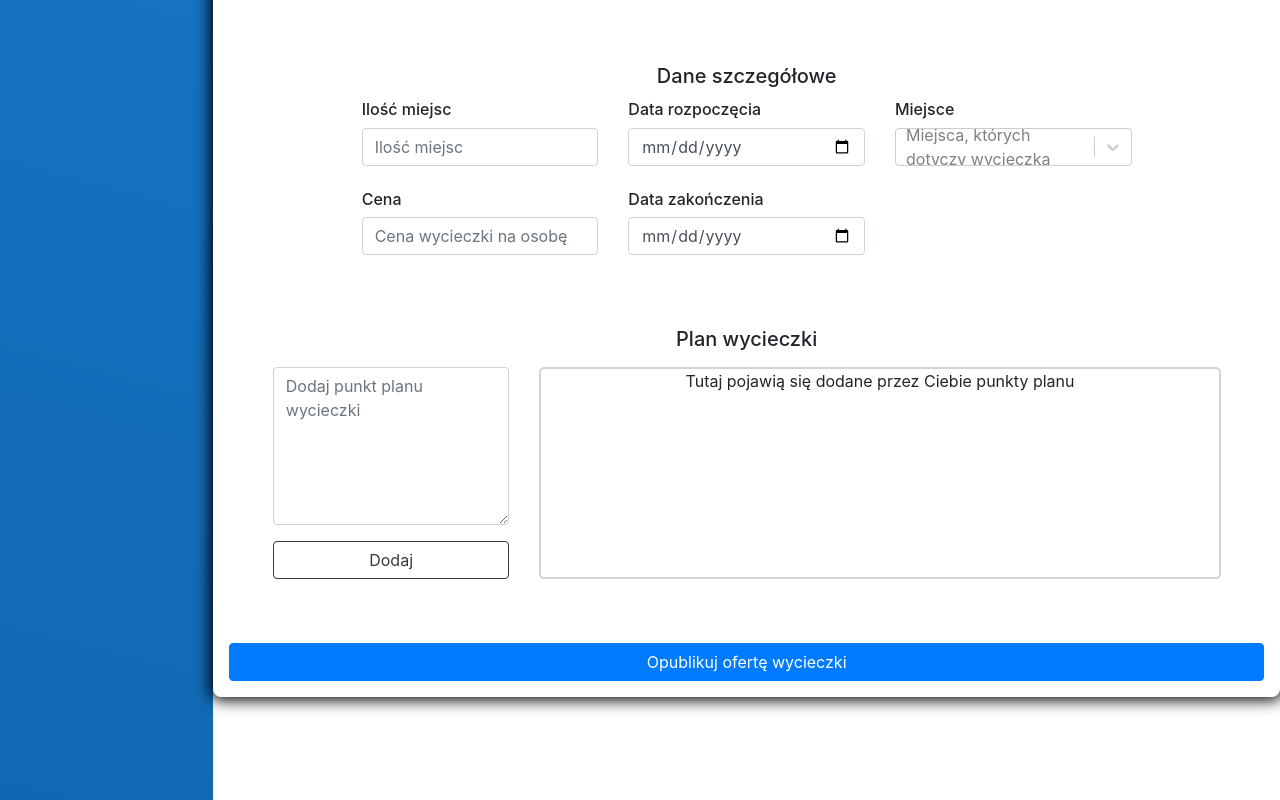
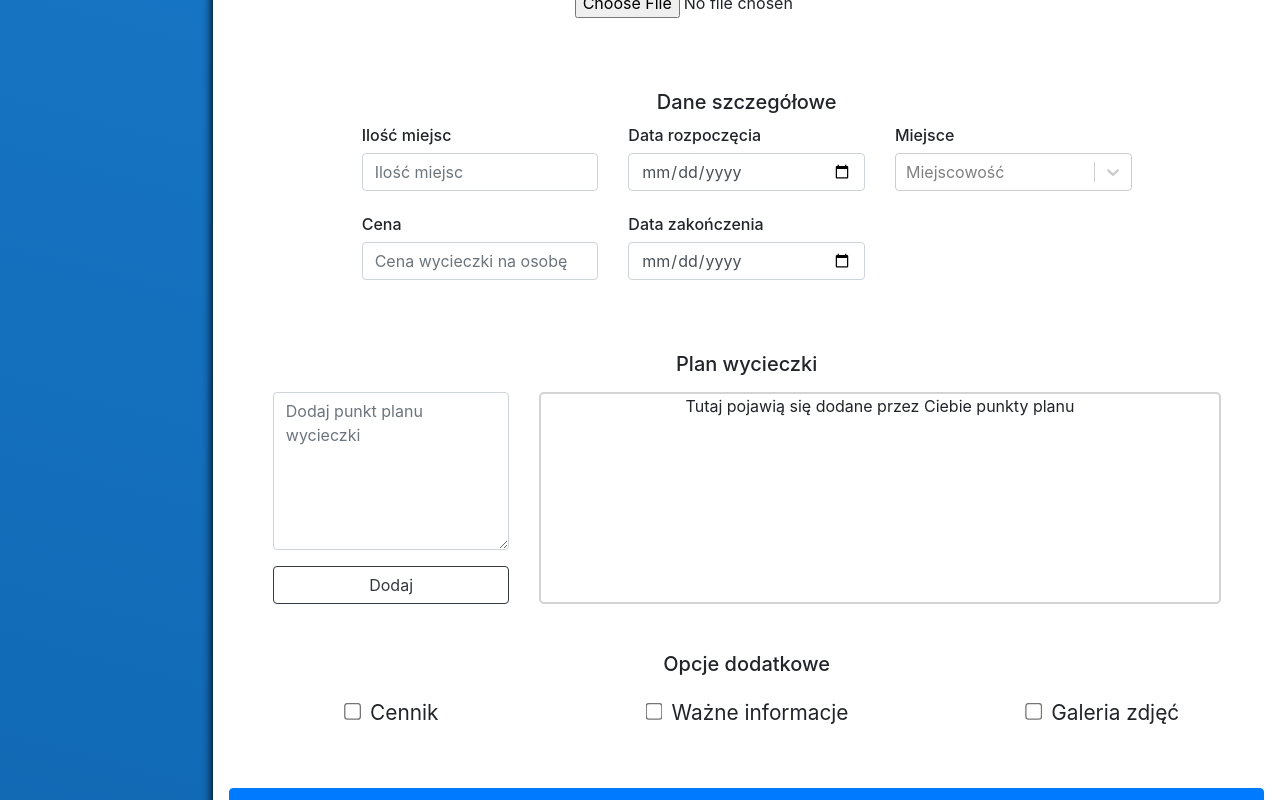
Before and after one commit to navuyi/Praca-Inzynierska-2022, a React (Create React App) app: page /account/guide/new-tour in a window 1280 px wide. Shown: the part 620-1420 px from the top of the page. Built offline with nearby package versions, Linux system fonts and the light colour scheme.

Commit message:
Added checkboxes for elective positions in tour creation

```diff
--- /dev/null
+++ b/src/components/GuideNewTourElectivesSelector.js
@@ -0,0 +1,24 @@
+import React from 'react'
+import {Row, FormControl, FormGroup, Col, Form} from "react-bootstrap";
+
+
+
+function GuideNewTourElectivesSelector(){
+    return(
+        <React.Fragment>
+            <Row className={"d-flex flex-row justify-content-around mt-3"}>
+                <Col xl={4} className={"d-flex justify-content-center"}>
+                    <Form.Check type="checkbox" label="Cennik" style={{transform: "scale(1.3)"}}/>
+                </Col>
+                <Col xl={4} className={"d-flex justify-content-center"}>
+                    <Form.Check type="checkbox" label="Ważne informacje" style={{transform: "scale(1.3)"}}/>
+                </Col>
+                <Col xl={4} className={"d-flex justify-content-center"}>
+                    <Form.Check type="checkbox" label="Galeria zdjęć" style={{transform: "scale(1.3)"}}/>
+                </Col>
+            </Row>
+        </React.Fragment>
+    )
+}
+
+export default GuideNewTourElectivesSelector;
--- a/src/components/GuideNewTourInputs.js
+++ b/src/components/GuideNewTourInputs.js
@@ -1,5 +1,6 @@
 import {Row, FormControl, FormGroup, Col, Form} from "react-bootstrap";
 import TourPlacesSelect from "./TourPlacesSelect";
+
 import React from "react"
 
 function GuideNewTourInputs(props){
--- a/src/components/TourPlacesSelect.js
+++ b/src/components/TourPlacesSelect.js
@@ -34,7 +34,7 @@ function TourPlacesSelect(props){
     }
     return(
         <AsyncSelect
-            placeholder="Miejsca, których dotyczy wycieczka"
+            placeholder="Miejscowość"
             isMulti
             loadOptions={fetchTourPlaces}
             onChange = {handleChange}
--- a/src/pages/guide/GuideNewTour.js
+++ b/src/pages/guide/GuideNewTour.js
@@ -3,7 +3,7 @@ import {useState, useEffect, Fragment} from 'react';
 import FormData from 'form-data';
 import GuideNewTourInputs from "../../components/GuideNewTourInputs";
 import GuideNewTourPlan from "../../components/GuideNewTourPlan";
-
+import GuideNewTourElectivesSelector from "../../components/GuideNewTourElectivesSelector";
 
 import {create_tour} from "../../API_CALLS/create_tour";
 
@@ -23,6 +23,11 @@ function GuideNewTour(){
         tour_places: []
     }
     const [tourData, setTourData] = useState(empty_tour_data)
+    const [electives, setElectives] = useState({
+        priceList: false,
+        importantInfo: false,
+        imageGallery: false
+    })
 
 
     function handleChange(e){
@@ -68,7 +73,7 @@ function GuideNewTour(){
             <Container className={"mt-lg-5 mt-5 cont"}>
                 <Form onSubmit={handleSubmit}>
                     <Row lg={12}>
-                        <h1> Kreator wycieczki </h1>
+                        <h1 style={{color: "#1c1c1c", fontSize: "3em", fontWeight: "100"}}> Kreator wycieczki </h1>
                     </Row>
                     <GuideNewTourInputs
                         handleChange={handleChange}
@@ -83,6 +88,10 @@ function GuideNewTour(){
                         tourData={tourData}
                         setTourData={setTourData}
                     />
+                    <Row className={"d-flex justify-content-center mt-5 mb-2"}> <h5 style={{textAlign: "center"}}> Opcje dodatkowe </h5> </Row>
+                    <GuideNewTourElectivesSelector
+
+                    />
                     <Row className={"mt-5"}>
                         <Button className={"w-100 m-3"} type="submit"> Opublikuj ofertę wycieczki </Button>
                     </Row>
--- a/src/styles/guideNewTour.css
+++ b/src/styles/guideNewTour.css
@@ -3,7 +3,7 @@
     background-color: #ffffff;
     margin-bottom: 10em;
 
-    box-shadow: 0px 0px 15px 3px black;
+    box-shadow: 0px 0px 10px 1px black;
 }
 .guideNewTour h1{
     font-size: 2.5rem;
```
